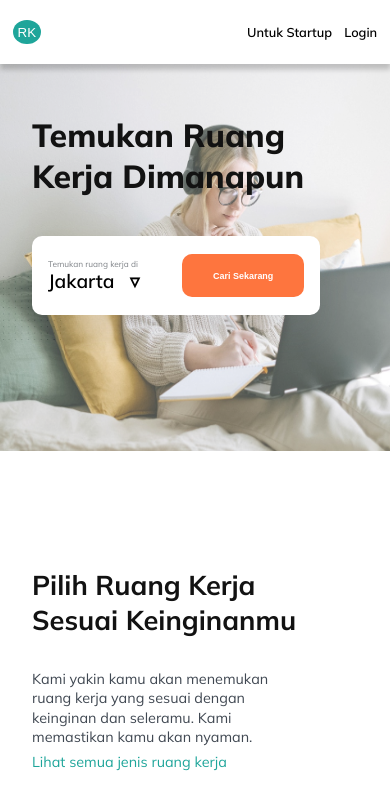
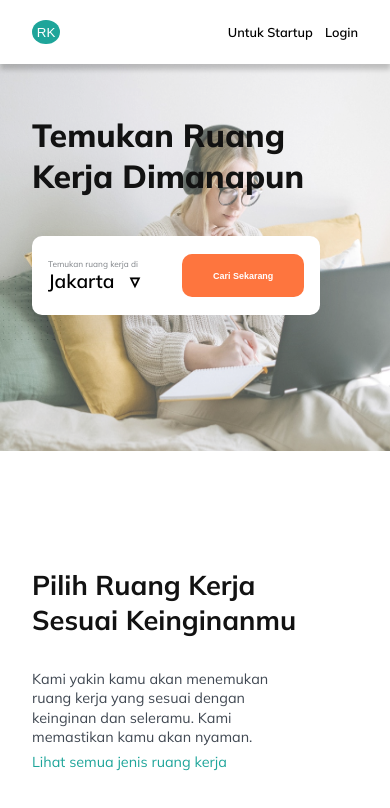
Before and after one commit to LoneHippie/cye-assignment, a website: page index.html in a window 390 px wide. Shown: the top 808 px of the page. Drawn offline with Linux system fonts and the light colour scheme.

Commit message:
removed uneeded nav padding change for mobile screens

```diff
--- a/sass/layout/_navbar.scss
+++ b/sass/layout/_navbar.scss
@@ -47,8 +47,6 @@
     height: 10vh;
 
     @include respond(landscapePhone) {
-        padding-left: 2rem !important;
-        padding-right: 2rem !important;
         height: 10rem;
         position: fixed;
         top: 0;
```
Also changed, not shown: css/styles.css.
